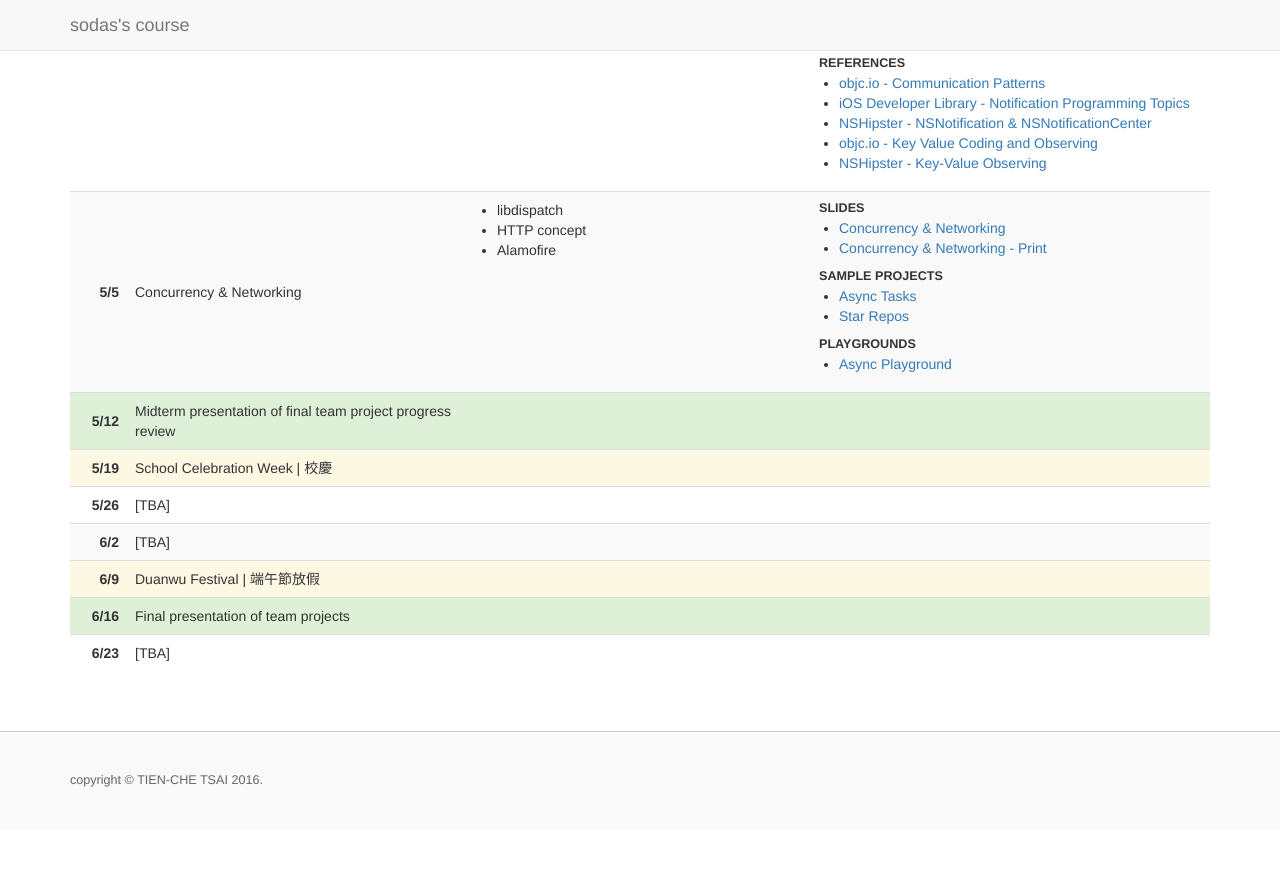
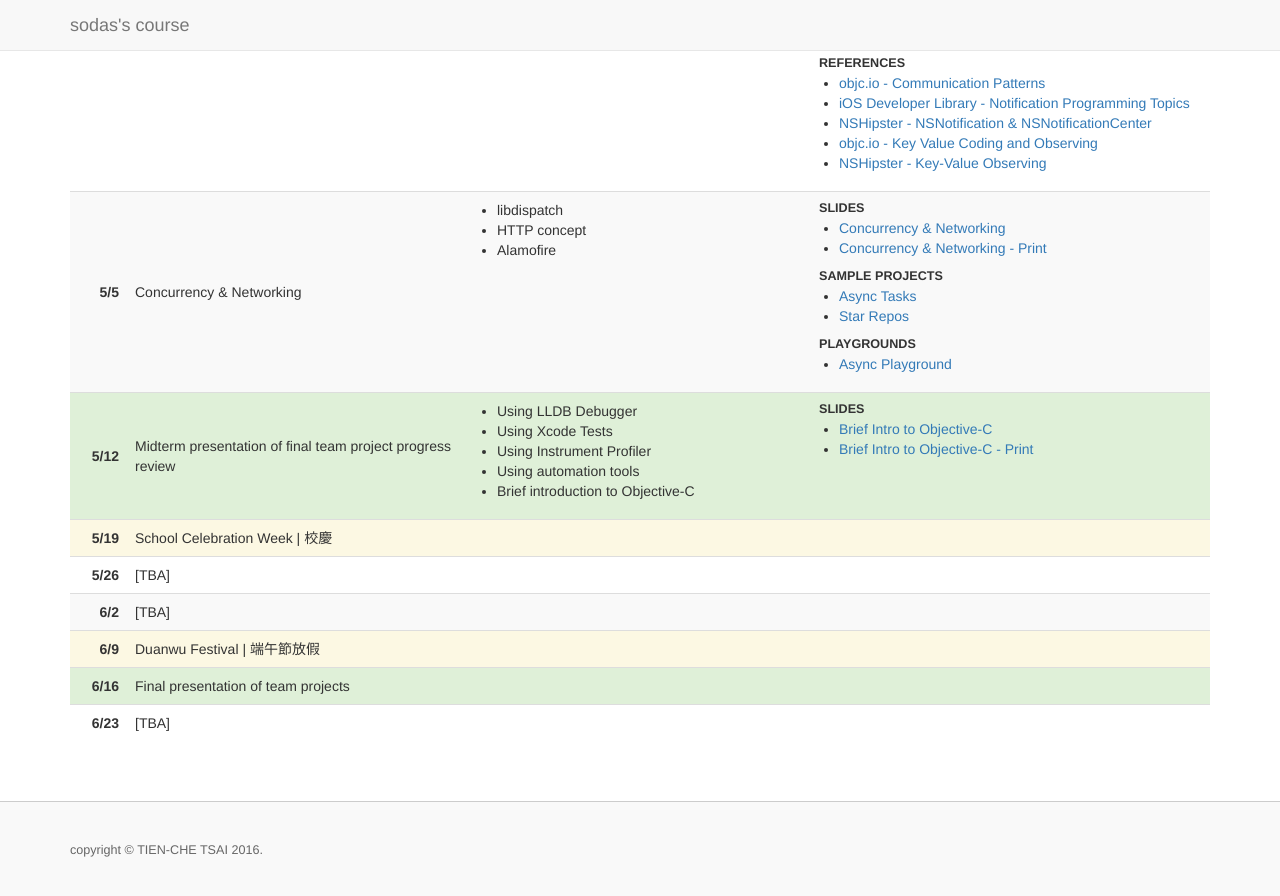
Before and after one commit to sodascourse/sodascourse.github.io, a Jekyll site: the page built from index.html, in a window 1280 px wide and 900 px high, scrolled down 2482 px. Shown: the top 896 px of the window. Built offline with Jekyll 4.4.1, drawn with Linux system fonts in a browser that asks for light colours; before the commit the page ends 3312 px from its top, so only the background shows below that.

Commit message:
Add content

```diff
--- a/_data/spring-16-classes.yaml
+++ b/_data/spring-16-classes.yaml
@@ -248,6 +248,18 @@
 - date: 5/12
   row-class: success
   title: Midterm presentation of final team project progress review
+  topics:
+    - Using LLDB Debugger
+    - Using Xcode Tests
+    - Using Instrument Profiler
+    - Using automation tools
+    - Brief introduction to Objective-C
+  resources:
+    slides:
+      - name: Brief Intro to Objective-C
+        link: /slides/spring-16/10-Brief-Intro-to-ObjectiveC.pdf
+      - name: Brief Intro to Objective-C - Print
+        link: /slides/spring-16/10-Brief-Intro-to-ObjectiveC-Print.pdf
 
 - date: 5/19
   row-class: warning
```
Also changed, not shown: 2 other files.
